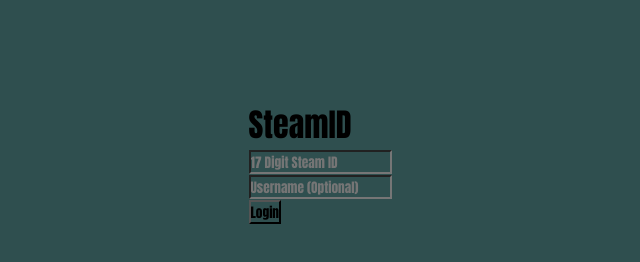
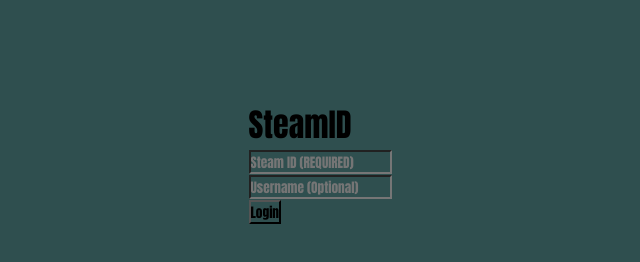
Before and after one commit to angelog27/SteamProject, a plain HTML site: page Frontend/index.html in a window 1280 px wide. Shown: the full height of the page, 320-960 px from the left. Drawn offline with Linux system fonts and the light colour scheme; files whose address does not match are found by name.

Commit message:
Update Steam ID input placeholder text

```diff
--- a/Frontend/index.html
+++ b/Frontend/index.html
@@ -20,7 +20,7 @@
 		<div>
 			<h1>SteamID</h1>
 			<div class="Input-box">
-				<input type="text" id="steamId" placeholder="17 Digit Steam ID">
+				<input type="text" id="steamId" placeholder="Steam ID (REQUIRED)">
 			</div>
 			<div class="Input-box">
 				<input type="text" id="username" placeholder="Username (Optional)">
```
